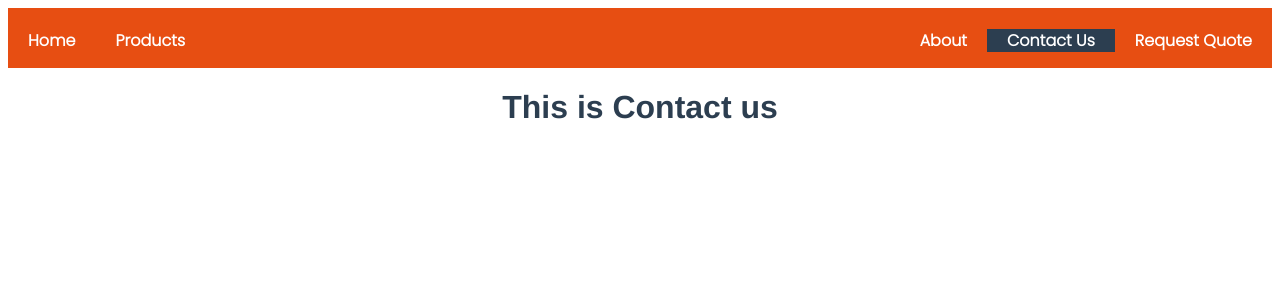
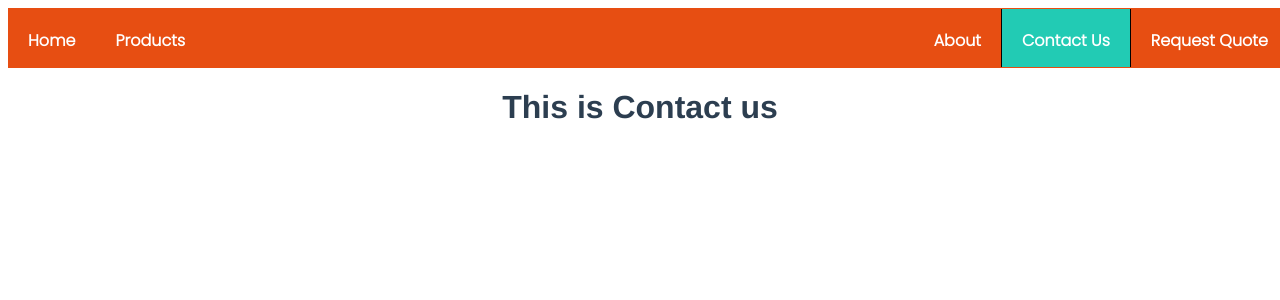
Before and after one commit to ShanmuCode27/MarvellousGraphic, a Vue app in the folder Vue/marvellousgraphic/: page /contactus in a window 1280 px wide. Shown: the top 300 px of the page. Built offline with nearby package versions, Linux system fonts and the light colour scheme.

Commit message:
update uncommited code

```diff
--- a/Vue/marvellousgraphic/src/App.vue
+++ b/Vue/marvellousgraphic/src/App.vue
@@ -31,19 +31,25 @@
 #nav {
   padding: 20px 0 40px 0  ;
   background: #e74e12;
+  width: 100vw;
+
 }
 
 #nav a {
   font-weight: bold;
   color: #ffffff;
   text-decoration: none;
-  padding: 0 20px;
+  padding: 20px 20px;
   font-family: 'Poppins', sans-serif;
+  padding: 20px 20px 15px 20px;
+  background: #e74e12;
 }
 
 #nav a.router-link-exact-active {
   color: #ffffff;
-  background-color: #2c3e50
+  background-color: #22cbb4;
+  border-left: solid 1px #000;
+  border-right: solid 1px #000;
 }
 
 #nav #left{
```
